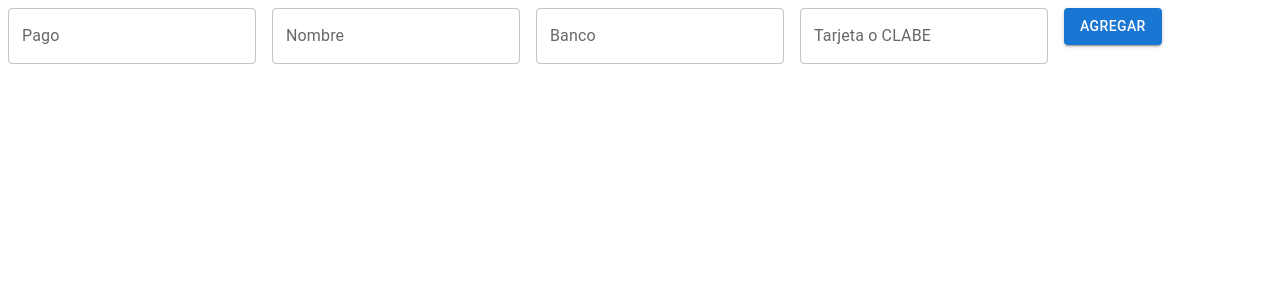
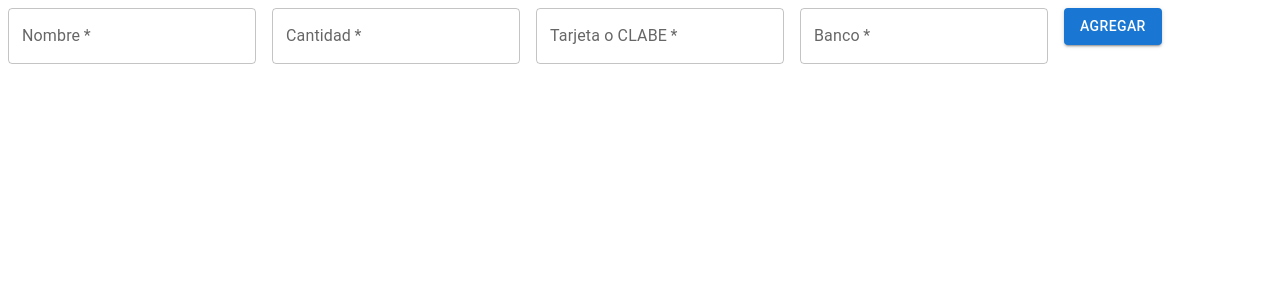
Before and after one commit to jorgi097/Dobletes, a React (Vite) app: page / in a window 1280 px wide. Shown: the top 300 px of the page. Built offline with nearby package versions, Linux system fonts and the light colour scheme.

Commit message:
Tabla modificada de acuero a orden del bancos Validaciones agregadas

```diff
--- a/src/App.jsx
+++ b/src/App.jsx
@@ -1,9 +1,9 @@
-import PaymentInput from './PaymentInput'
+import PaymentPage from './PaymentPage'
 
 function App() {
   return (
     <>
-      <PaymentInput></PaymentInput>
+      <PaymentPage></PaymentPage>
     </>
   )
 }
--- a/src/PaymentInput.jsx
+++ b/src/PaymentInput.jsx
@@ -2,18 +2,12 @@ import React, { useState } from 'react';
 import TextField from '@mui/material/TextField';
 import Button from '@mui/material/Button';
 
-export default function PaymentInput() {
-    const [formData, setFormData] = useState([]);
+export default function PaymentInput({ formData, setFormData }) {
     const [payment, setPayment] = useState('');
     const [name, setName] = useState('');
     const [bank, setBank] = useState('');
     const [account, setAccount] = useState('');
-    const [errors, setErrors] = useState({
-        payment: '',
-        name: '',
-        bank: '',
-        account: ''
-    });
+    const [errors, setErrors] = useState({ payment: '', name: '', bank: '', account: '' });
 
     const handlePaymentChange = (event) => {
         setPayment(event.target.value);
@@ -30,69 +24,69 @@ export default function PaymentInput() {
         setErrors({ ...errors, bank: '' });
     };
 
-    const handleAccountPaste = (event) => { // Valida la cuenta pegada
+    const handleAccountPaste = (event) => {
         let value = event.clipboardData.getData('Text').replace(/[\s-]/g, '');
 
         if (/^\d*$/.test(value) && value.length <= 18) {
             setAccount(value);
-            setErrors({ ...errors, account: "" })
+            setErrors({ ...errors, account: "" });
         }
         if (!/^\d*$/.test(value)) {
-            setErrors({ ...errors, account: 'Ingresa unicamente numeros' })
+            setErrors({ ...errors, account: 'Ingresa unicamente numeros' });
         }
         if (value.length > 18 || value.length < 16 || value.length === 17) {
-            setErrors({ ...errors, account: 'Número de Tarjeta o CLABE no válido' })
+            setErrors({ ...errors, account: 'Número de Tarjeta o CLABE no válido' });
         }
     };
 
-    const handleAccountChange = (event) => { // Valida la cuenta escrita
+    const handleAccountChange = (event) => {
         let value = event.target.value.replace(/[\s-]/g, '');
 
         if (/^\d*$/.test(value) && value.length <= 18) {
             setAccount(value);
-            setErrors({ ...errors, account: "" })
+            setErrors({ ...errors, account: "" });
         }
         if (!/^\d*$/.test(value)) {
-            setErrors({ ...errors, account: 'Ingresa unicamente numeros' })
+            setErrors({ ...errors, account: 'Ingresa unicamente numeros' });
         }
     };
 
     const handleAccountBlur = (event) => {
-        let value = event.target.value
+        let value = event.target.value;
 
-        if (value.length > 18 || value.length < 16 || value.length === 17) {
-            setErrors({ ...errors, account: 'Número de Tarjeta o CLABE no válido' })
+        if (!(value.length === 18 || value.length === 16 || value.length === 0)) {
+            setErrors({ ...errors, account: 'Número de Tarjeta o CLABE no válido' });
         }
+        else{
+            setErrors({...errors, account: ""})
         }
+    };
+
 
     const handleFormSubmit = (event) => {
         event.preventDefault();
 
+        if ((/^\d*$/.test(account)) && (account.length === 18 || account.length === 16)){
+            const newFormData = { payment, name, bank, account };
 
             setFormData([...formData, newFormData]);
 
-        // Limpiar los campos del formulario después de agregar
             setPayment('');
             setName('');
             setBank('');
             setAccount('');
+        } else if(!(account.length === 18 || account.length === 16)){
+            setErrors({ ...errors, account: 'Número de Tarjeta o CLABE no válido' });
+        } else if (!/^\d*$/.test(account)) {
+            setErrors({ ...errors, account: 'Ingresa unicamente numeros' });
+        }
 
     };
 
     return (
-        <>
         <form onSubmit={handleFormSubmit}>
             <TextField
-                    id='payment'
-                    label='Pago'
-                    variant='outlined'
-                    value={payment}
-                    onChange={handlePaymentChange}
-                    error={!!errors.payment}
-                    helperText={errors.payment}
-                    sx={{ marginRight: 2 }}
-                />
-                <TextField
+                required
                 id='name'
                 label='Nombre'
                 variant='outlined'
@@ -103,16 +97,18 @@ export default function PaymentInput() {
                 sx={{ marginRight: 2 }}
             />
             <TextField
-                    id='bank'
-                    label='Banco'
+                required
+                id='payment'
+                label='Cantidad'
                 variant='outlined'
-                    value={bank}
-                    onChange={handleBankChange}
-                    error={!!errors.bank}
-                    helperText={errors.bank}
+                value={payment}
+                onChange={handlePaymentChange}
+                error={!!errors.payment}
+                helperText={errors.payment}
                 sx={{ marginRight: 2 }}
             />
             <TextField
+                required
                 id='account'
                 label='Tarjeta o CLABE'
                 variant='outlined'
@@ -125,11 +121,18 @@ export default function PaymentInput() {
                 autoComplete="off"
                 sx={{ marginRight: 2 }}
             />
+            <TextField
+                required
+                id='bank'
+                label='Banco'
+                variant='outlined'
+                value={bank}
+                onChange={handleBankChange}
+                error={!!errors.bank}
+                helperText={errors.bank}
+                sx={{ marginRight: 2 }}
+            />
             <Button variant="contained" type="submit">Agregar</Button>
-
         </form>
-
-
-        </>
     );
 }
--- /dev/null
+++ b/src/PaymentPage.jsx
@@ -0,0 +1,14 @@
+import React, { useState } from 'react';
+import PaymentInput from './PaymentInput';
+import PaymentTable from './PaymentTable';
+
+export default function PaymentPage() {
+    const [formData, setFormData] = useState([]);
+
+    return (
+        <>
+            <PaymentInput formData={formData} setFormData={setFormData} />
+            <PaymentTable formData={formData} />
+        </>
+    );
+}
--- a/src/Table.jsx
+++ b/src/PaymentTable.jsx
@@ -1,42 +1,39 @@
+import React from 'react';
+import Table from '@mui/material/Table';
+import TableBody from '@mui/material/TableBody';
+import TableCell from '@mui/material/TableCell';
 import TableContainer from '@mui/material/TableContainer';
-import Table from '@mui/material/Table';
 import TableHead from '@mui/material/TableHead';
-import TableBody from '@mui/material/TableBody';
 import TableRow from '@mui/material/TableRow';
-import TableCell from '@mui/material/TableCell';
 import Paper from '@mui/material/Paper';
 
-
-
-
-export default function Table() {
-
-
-    return (
-        <>
-            {/* Mostrar los datos en una tabla */}
-            < TableContainer component={Paper} >
+export default function PaymentTable({ formData }) {
+    if (formData.length === 0) {
+        return null;
+    }else{
+        return (
+            <TableContainer component={Paper}>
                 <Table>
                     <TableHead>
                         <TableRow>
-                            <TableCell>Pago</TableCell>
                             <TableCell>Nombre</TableCell>
+                            <TableCell>Cantidad</TableCell>
+                            <TableCell>Tarjeta o CLABE</TableCell>
                             <TableCell>Banco</TableCell>
-                            <TableCell>Tarjeta o CLABE</TableCell>
                         </TableRow>
                     </TableHead>
                     <TableBody>
                         {formData.map((data, index) => (
                             <TableRow key={index}>
+                                <TableCell>{data.name}</TableCell>
                                 <TableCell>{data.payment}</TableCell>
-                                <TableCell>{data.name}</TableCell>
+                                <TableCell>{data.account}</TableCell>
                                 <TableCell>{data.bank}</TableCell>
-                                <TableCell>{data.account}</TableCell>
                             </TableRow>
                         ))}
                     </TableBody>
                 </Table>
-            </TableContainer >
-        </>
-    )
+            </TableContainer>
+        );
+    }
 }
```
Also changed, not shown: bancos.txt. Lines whose indentation alone changed are shown as unchanged.
